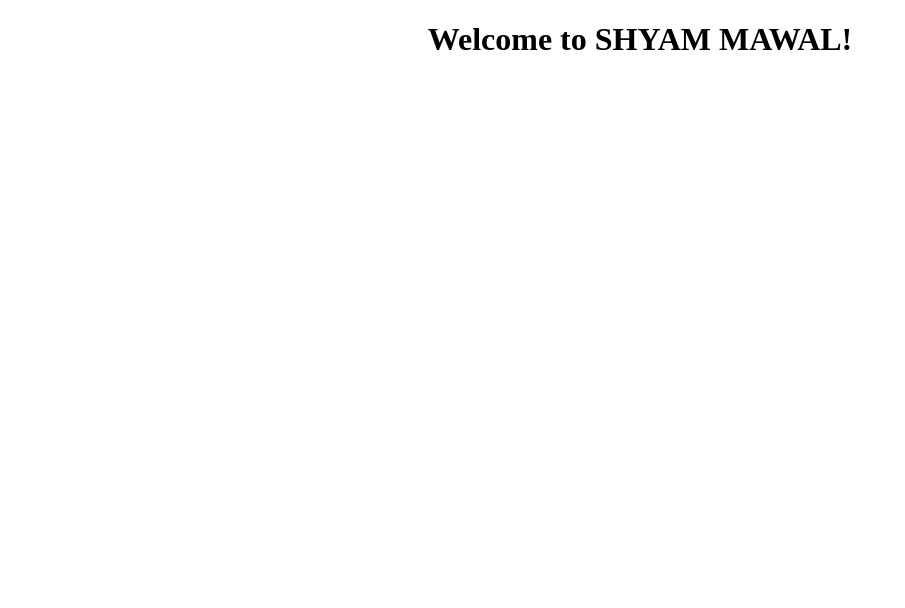
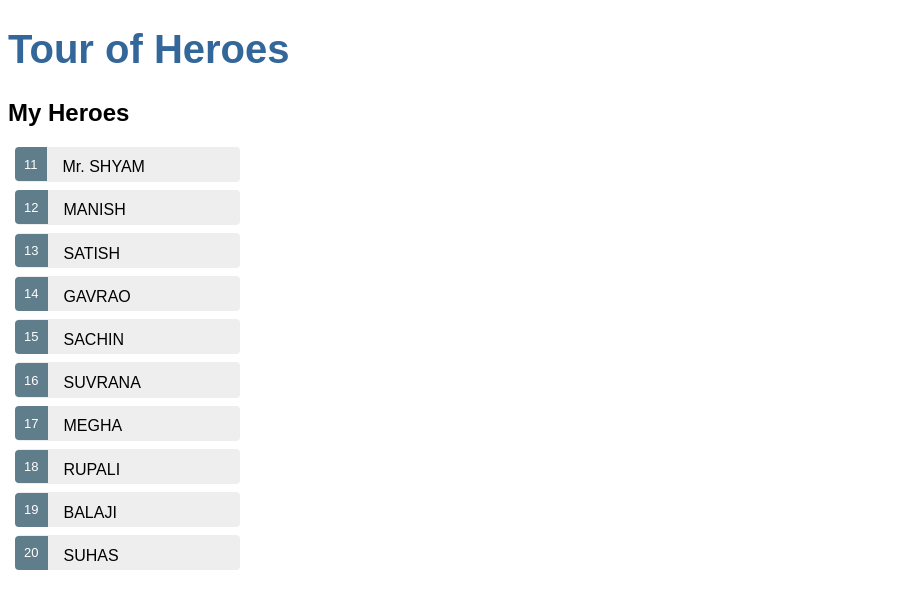
Before and after one commit to SHYAM-MAWAL/SHYAM, an Angular app: page / in a window 1280 px wide. Shown: the top 608 px of the page, without its empty margins (0-905 px from the left). Built offline with nearby package versions, Linux system fonts and the light colour scheme.

Commit message:
LIST DEMO MOCK DATABASE

```diff
--- a/src/app/app.component.css
+++ b/src/app/app.component.css
@@ -0,0 +1,22 @@
+/* Application-wide Styles */
+h1 {
+    color: #369;
+    font-family: Arial, Helvetica, sans-serif;
+    font-size: 250%;
+  }
+  h2, h3 {
+    color: #444;
+    font-family: Arial, Helvetica, sans-serif;
+    font-weight: lighter;
+  }
+  body {
+    margin: 2em;
+  }
+  body, input[type="text"], button {
+    color: #888;
+    font-family: Cambria, Georgia;
+  }
+  /* everywhere else */
+  * {
+    font-family: Arial, Helvetica, sans-serif;
+  }
--- a/src/app/app.component.html
+++ b/src/app/app.component.html
@@ -1,10 +1,2 @@
-<!--The content below is only a placeholder and can be replaced.-->
-<div style="text-align:center">
-  <h1>
-    Welcome to {{ title }}!
-  </h1>
-
-</div>
-
-
-<router-outlet></router-outlet>
+<h1>{{title}}</h1>
+<app-heroes></app-heroes>
--- a/src/app/app.component.ts
+++ b/src/app/app.component.ts
@@ -6,14 +6,5 @@ import { Component } from '@angular/core';
   styleUrls: ['./app.component.css']
 })
 export class AppComponent {
-  title = 'SHYAM MAWAL';
-
-  msg="";
-  nCnt: number=0;
-  clickMe(){
-    this.nCnt = this.nCnt + 1;
-    this.msg ="clicked" + this.nCnt;
-
-  }
-
+  title = 'Tour of Heroes';
 }
--- /dev/null
+++ b/src/app/hero.ts
@@ -0,0 +1,4 @@
+export class Hero {
+  id: number;
+  name: string;
+}
--- /dev/null
+++ b/src/app/heroes/heroes.component.css
@@ -0,0 +1,48 @@
+/* HeroesComponent's private CSS styles */
+.selected {
+    background-color: #CFD8DC !important;
+    color: white;
+  }
+  .heroes {
+    margin: 0 0 2em 0;
+    list-style-type: none;
+    padding: 0;
+    width: 15em;
+  }
+  .heroes li {
+    cursor: pointer;
+    position: relative;
+    left: 0;
+    background-color: #EEE;
+    margin: .5em;
+    padding: .3em 0;
+    height: 1.6em;
+    border-radius: 4px;
+  }
+  .heroes li.selected:hover {
+    background-color: #BBD8DC !important;
+    color: white;
+  }
+  .heroes li:hover {
+    color: #607D8B;
+    background-color: #DDD;
+    left: .1em;
+  }
+  .heroes .text {
+    position: relative;
+    top: -3px;
+  }
+  .heroes .badge {
+    display: inline-block;
+    font-size: small;
+    color: white;
+    padding: 0.8em 0.7em 0 0.7em;
+    background-color: #607D8B;
+    line-height: 1em;
+    position: relative;
+    left: -1px;
+    top: -4px;
+    height: 1.8em;
+    margin-right: .8em;
+    border-radius: 4px 0 0 4px;
+  }
--- /dev/null
+++ b/src/app/heroes/heroes.component.html
@@ -0,0 +1,20 @@
+<h2>My Heroes</h2>
+<ul class="heroes">
+  <li *ngFor="let hero of heroes"
+    [class.selected]="hero === selectedHero"
+    (click)="onSelect(hero)">
+    <span class="badge">{{hero.id}}</span> {{hero.name}}
+  </li>
+</ul>
+
+<div *ngIf="selectedHero">
+
+  <h2>{{selectedHero.name | uppercase}} Details</h2>
+  <div><span>id: </span>{{selectedHero.id}}</div>
+  <div>
+    <label>name:
+      <input [(ngModel)]="selectedHero.name" placeholder="name">
+    </label>
+  </div>
+
+</div>
--- /dev/null
+++ b/src/app/heroes/heroes.component.ts
@@ -0,0 +1,24 @@
+import { Component, OnInit } from '@angular/core';
+import { Hero } from '../hero';
+import { HEROES } from '../mock-heroes';
+
+@Component({
+  selector: 'app-heroes',
+  templateUrl: './heroes.component.html',
+  styleUrls: ['./heroes.component.css']
+})
+
+export class HeroesComponent implements OnInit {
+
+  heroes = HEROES;
+  selectedHero: Hero;
+
+  constructor() { }
+
+  ngOnInit() {
+  }
+
+  onSelect(hero: Hero): void {
+    this.selectedHero = hero;
+  }
+}
--- /dev/null
+++ b/src/app/mock-heroes.ts
@@ -0,0 +1,14 @@
+import { Hero } from './hero';
+
+export const HEROES: Hero[] = [
+  { id: 11, name: 'Mr. SHYAM' },
+  { id: 12, name: 'MANISH' },
+  { id: 13, name: 'SATISH' },
+  { id: 14, name: 'GAVRAO' },
+  { id: 15, name: 'SACHIN' },
+  { id: 16, name: 'SUVRANA' },
+  { id: 17, name: 'MEGHA' },
+  { id: 18, name: 'RUPALI' },
+  { id: 19, name: 'BALAJI' },
+  { id: 20, name: 'SUHAS' }
+];
```
Also changed, not shown: src/app/app.module.ts (+4 -4 lines), 1 other file (tests, documents, lock files or other folders).
